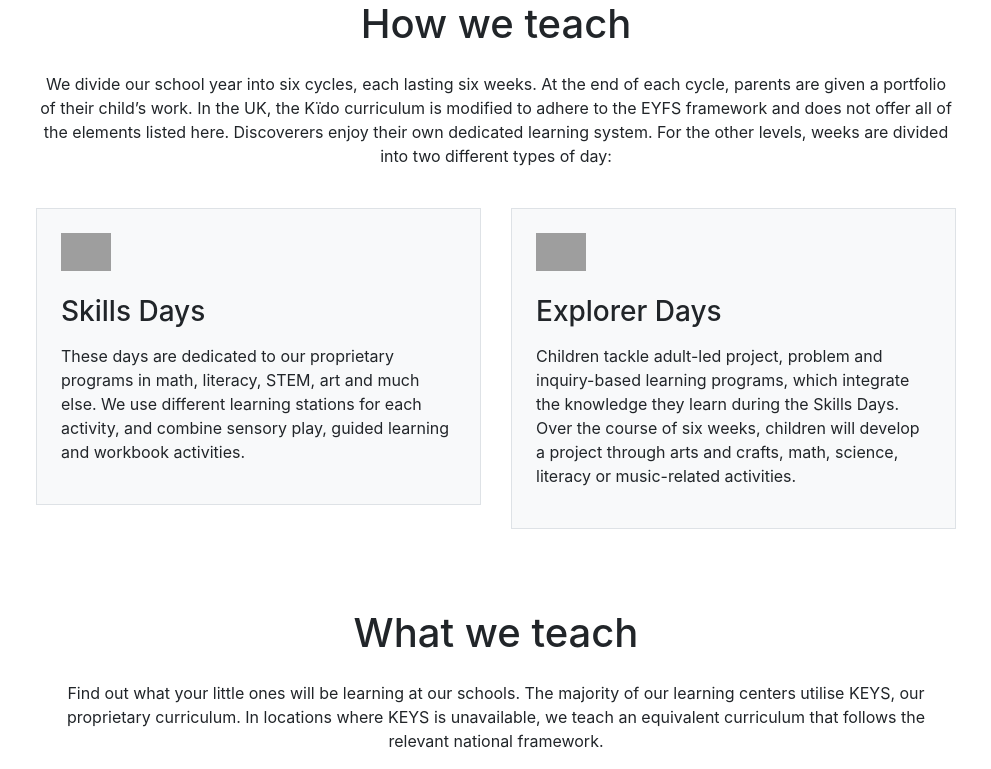
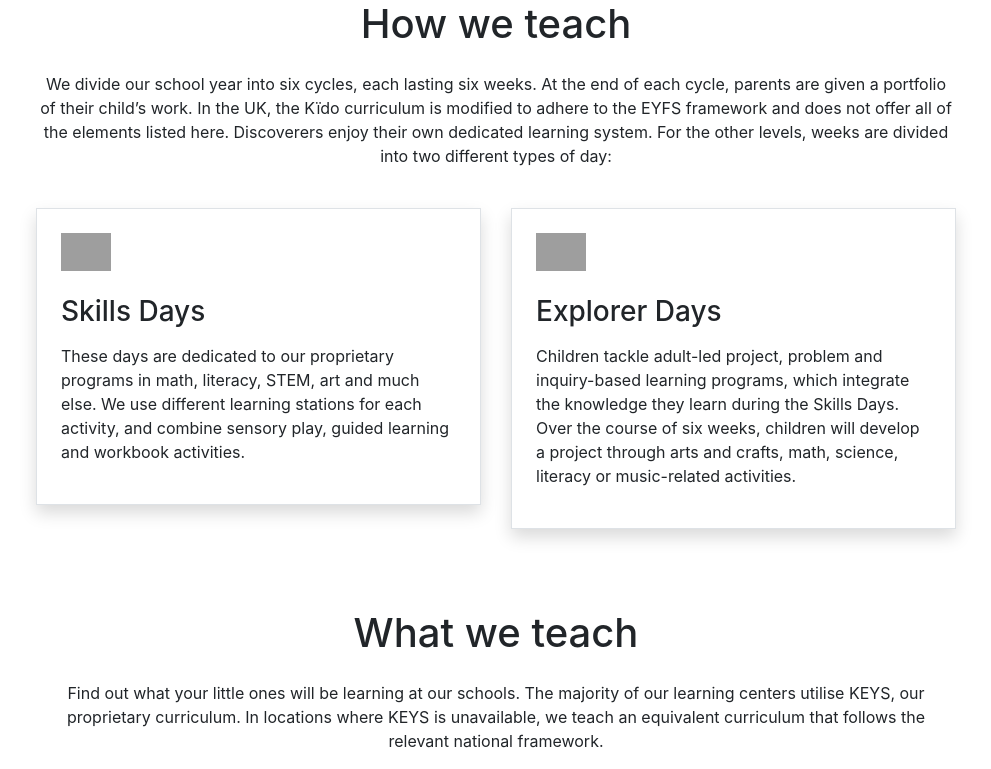
Before and after one commit to kidoschool/kido-schools-new, a PHP site: page /curriculum.php in a window 1280 px wide. Shown: the part 2356-3125 px from the top of the page, without its empty margins (144-1135 px from the left). Run offline with PHP 8.4, Linux system fonts and the light colour scheme; some libraries are stand-ins or nearby versions; grey boxes are pictures that could not be loaded.

Commit message:
gallery changes

```diff
--- a/india/curriculum.php
+++ b/india/curriculum.php
@@ -31,7 +31,7 @@
 
             <div class="row pt-5">
               <div class="col-lg-4">
-                <div class="card">
+                <div class="card shadow">
                   <img class="card-img-top-khome img-fluid" src="../images/programs-card-img1.jpg" alt="kido highlights"/>
                   <div class="card-body text-center">
                     <div class="d-flex justify-content-center">
@@ -61,7 +61,7 @@
                 </div>
               </div>
               <div class="col-lg-4">
-                <div class="card">
+                <div class="card shadow">
                   <img class="card-img-top-khome img-fluid" src="../images/programs-card-img2.jpg" alt="kido highlights"/>
                   <div class="card-body text-center">
                     <div class="d-flex justify-content-center">
@@ -91,7 +91,7 @@
                 </div>
               </div>
               <div class="col-lg-4">
-                <div class="card">
+                <div class="card shadow">
                   <img class="card-img-top-khome img-fluid" src="../images/programs-card-img3.jpg" alt="kido highlights"/>
                   <div class="card-body text-center">
                     <div class="d-flex justify-content-center">
@@ -121,7 +121,7 @@
                 </div>
               </div>
               <div class="col-lg-4  py-4">
-                <div class="card">
+                <div class="card shadow">
                   <img class="card-img-top-khome img-fluid" src="../images/programs-card-img4.jpg" alt="kido highlights"/>
                   <div class="card-body text-center">
                     <div class="d-flex justify-content-center">
@@ -151,7 +151,7 @@
                 </div>
               </div>
               <div class="col-lg-4  py-4">
-                <div class="card">
+                <div class="card shadow">
                   <img class="card-img-top-khome img-fluid" src="../images/programs-card-img5.jpg" alt="kido highlights"/>
                   <div class="card-body text-center">
                     <div class="d-flex justify-content-center">
@@ -181,7 +181,7 @@
                 </div>
               </div>
               <div class="col-lg-4  py-4">
-                <div class="card">
+                <div class="card shadow">
                   <img class="card-img-top-khome img-fluid" src="../images/programs-card-img6.jpg" alt="kido highlights"/>
                   <div class="card-body text-center">
                     <div class="d-flex justify-content-center">
@@ -226,14 +226,14 @@
             <p class="description text-center">We divide our school year into six cycles, each lasting six weeks. At the end of each cycle, parents are given a portfolio of their child’s work. In the UK, the Kïdo curriculum is modified to adhere to the EYFS framework and does not offer all of the elements listed here. Discoverers enjoy their own dedicated learning system. For the other levels, weeks are divided into two different types of day:</p>
                 <div class="row justify-content-center pt-4">
                   <div class="col-lg-6">
-                    <div class="we-teach-data bg-light border p-4">
+                    <div class="we-teach-data bg-white border shadow p-4">
                         <img src="../images/programs-icon1.svg" class="img-fluid" width="50"/>
                         <h3 class="teact-head pt-4 pb-2">Skills Days</h3>
                         <p>These days are dedicated to our proprietary programs in math, literacy, STEM, art and much else. We use different learning stations for each activity, and combine sensory play, guided learning and workbook activities.</p>
                     </div>
                   </div>
                   <div class="col-lg-6">
-                    <div class="we-teach-data bg-light border p-4">
+                    <div class="we-teach-data bg-white border shadow p-4">
                         <img src="../images/programs-icon2.svg" class="img-fluid" width="50"/>
                         <h3 class="teact-head pt-4 pb-2">Explorer Days</h3>
                         <p>Children tackle adult-led project, problem and inquiry-based learning programs, which integrate the knowledge they learn during the Skills Days. Over the course of six weeks, children will develop a project through arts and crafts, math, science, literacy or music-related activities.</p>
```
Also changed, not shown: india/nursery.php (+16 -3 lines).
